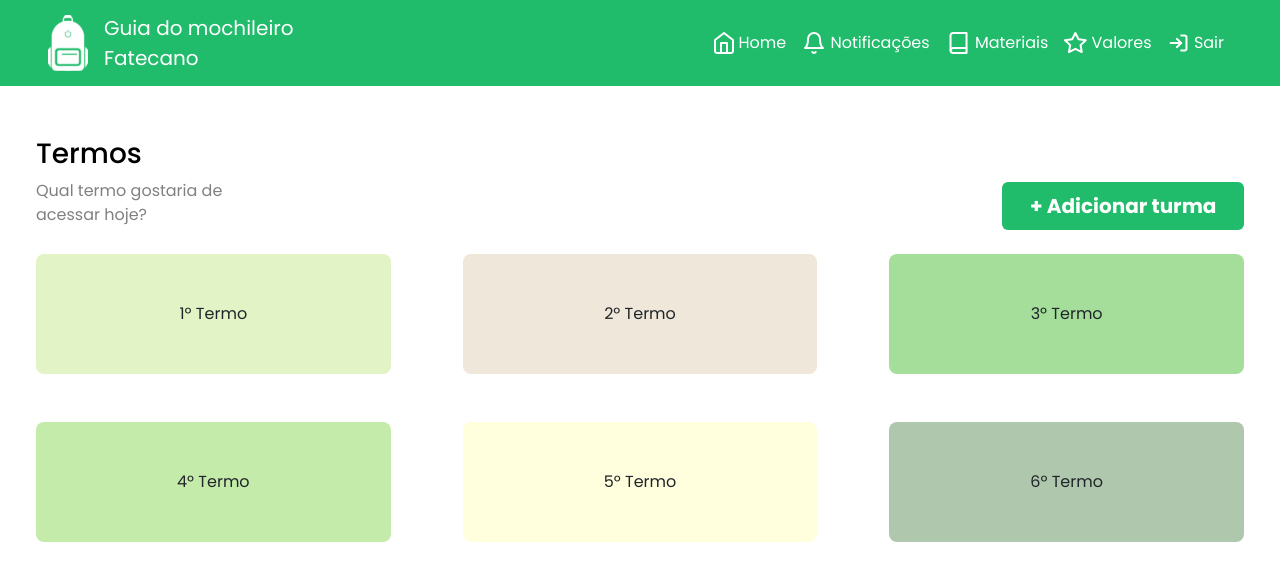
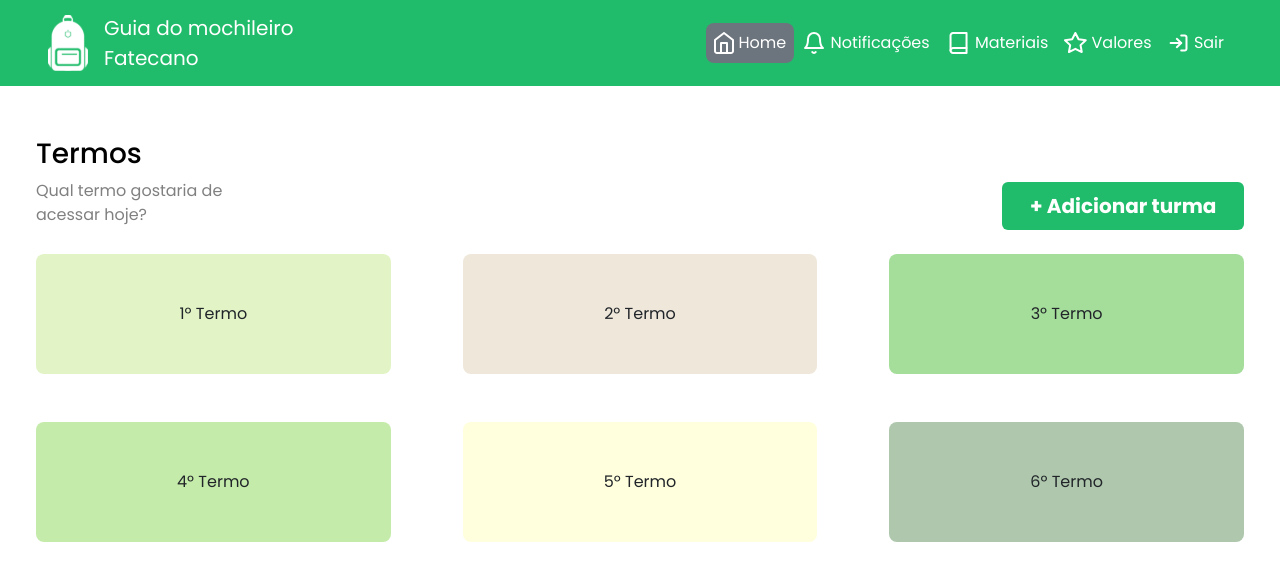
Before and after one commit to Felipe-Takayuki/guia-do-estudante-synapse, an Angular app: page /home in a window 1280 px wide. Shown: the top 580 px of the page. Built offline with nearby package versions, Linux system fonts and the light colour scheme.

Commit message:
refact: mostrando os botões com for

```diff
--- a/angular.json
+++ b/angular.json
@@ -101,5 +101,8 @@
         }
       }
     }
+  },
+  "cli": {
+    "analytics": "b8dbe6d9-150c-4954-873c-5778affc5fa2"
   }
 }
--- a/src/app/components/navbar/navbar.component.html
+++ b/src/app/components/navbar/navbar.component.html
@@ -14,36 +14,9 @@
 
       <div class="collapse mt-sm-0 mt-2 navbar-collapse justify-content-end" id="navbarNavDropdown">
         <ul class="navbar-nav">
-          <li class="nav-item">
-            <a class="nav-link text-white active" aria-current="page" href="#">
-              <img src="images/assets/homeicon.svg" alt="">
-              Home
-            </a>
-          </li>
-          <li class="nav-item">
-            <a class="nav-link text-white" href="#">
-              <img src="images/assets/bellicon.svg" alt="">
-              Notificações
-            </a>
-          </li>
-          <li class="nav-item">
-            <a class="nav-link text-white" href="#">
-              <img src="images/assets/materiasicon.svg" alt="">
-              Materiais
-            </a>
-          </li>
-          <li class="nav-item">
-            <a class="nav-link text-white" href="#">
-              <img src="images/assets/staricon.svg" alt="">
-              Valores
-            </a>
-          </li>
-          <li class="nav-item">
-            <a class="nav-link text-white" href="#">
-              <img src="images/assets/logouticon.svg" alt="">
-              Sair
-            </a>
-          </li>
+          @for(botao of botoes; let i = $index; track botoes) {
+            <app-navbutton [iconSrc]="botao.iconSrc" [label]="botao.label" [active]="activeIndex === i" (click)="setActive(i)"></app-navbutton>
+          }
         </ul>
       </div>
     </div>
--- a/src/app/components/navbar/navbar.component.ts
+++ b/src/app/components/navbar/navbar.component.ts
@@ -1,11 +1,38 @@
 import { Component } from '@angular/core';
+import { NavbuttonComponent } from './navbutton/navbutton.component';
 
 @Component({
   selector: 'app-navbar',
-  imports: [],
+  imports: [NavbuttonComponent],
   templateUrl: './navbar.component.html',
   styleUrl: './navbar.component.css'
 })
 export class NavbarComponent {
+  botoes = [
+    {
+      label: "Home",
+      iconSrc: "images/assets/homeicon.svg"
+    },
+    {
+      label: "Notificações",
+      iconSrc: "images/assets/bellicon.svg"
+    },
+    {
+      label: "Materiais",
+      iconSrc: "images/assets/materiasicon.svg"
+    },
+    {
+      label: "Valores",
+      iconSrc: "images/assets/staricon.svg"
+    },
+    {
+      label: "Sair",
+      iconSrc: "images/assets/logouticon.svg"
+    }
+  ]
+  activeIndex = 0;
 
+  setActive(index: number) {
+    this.activeIndex = index;
+  }
 }
--- /dev/null
+++ b/src/app/components/navbar/navbutton/navbutton.component.html
@@ -0,0 +1,12 @@
+<li class="nav-item">
+    <button class="nav-link text-white "
+
+    [ngClass]="{
+      'bg-secondary rounded-3': active,
+      'bg-transparent': !active
+    }"
+    >
+        <img [src]="iconSrc" alt="">
+      {{label}}
+    </button>
+  </li>
```
Also changed, not shown: src/app/components/navbar/navbutton/navbutton.component.ts (added, +14 -0 lines), src/app/components/navbar/navbutton/navbutton.component.css (added), 1 other file (tests, documents, lock files or other folders).
